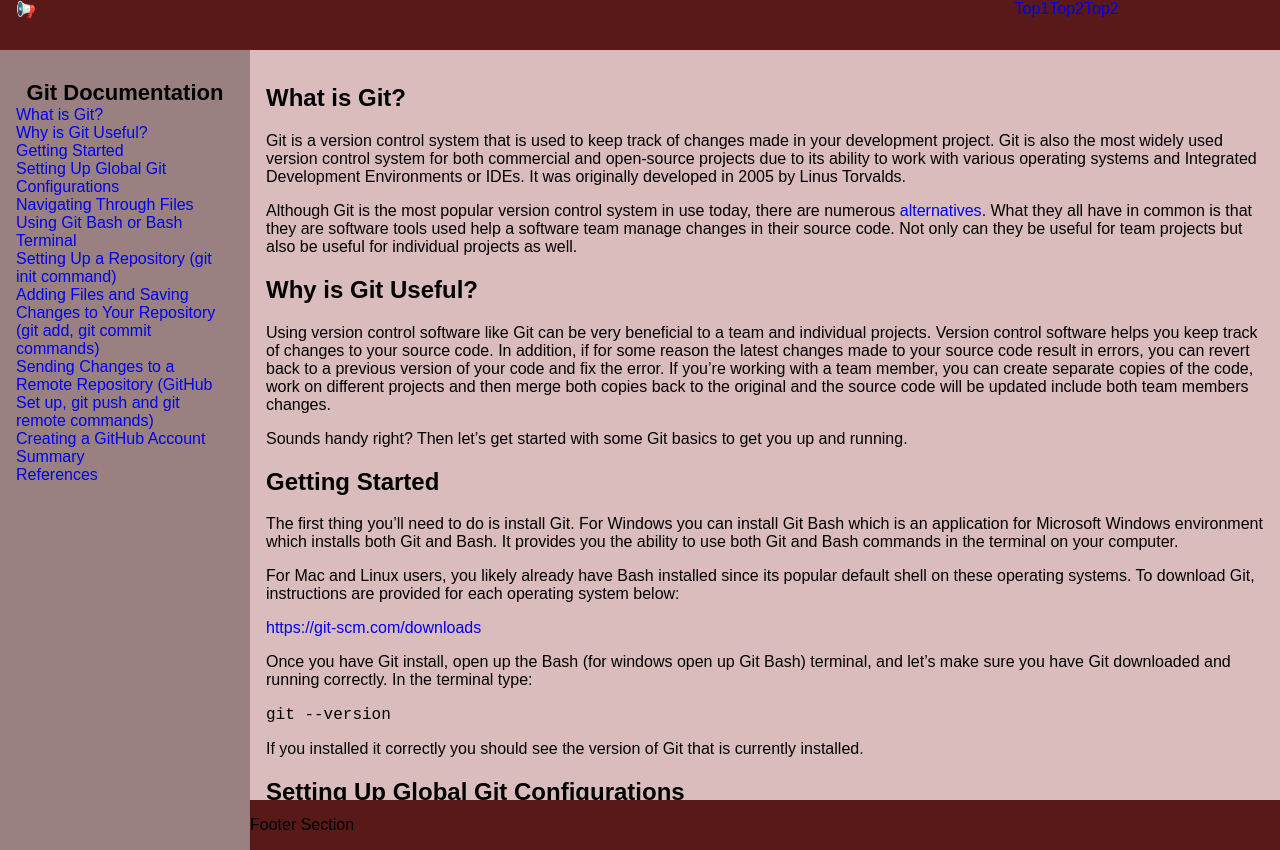
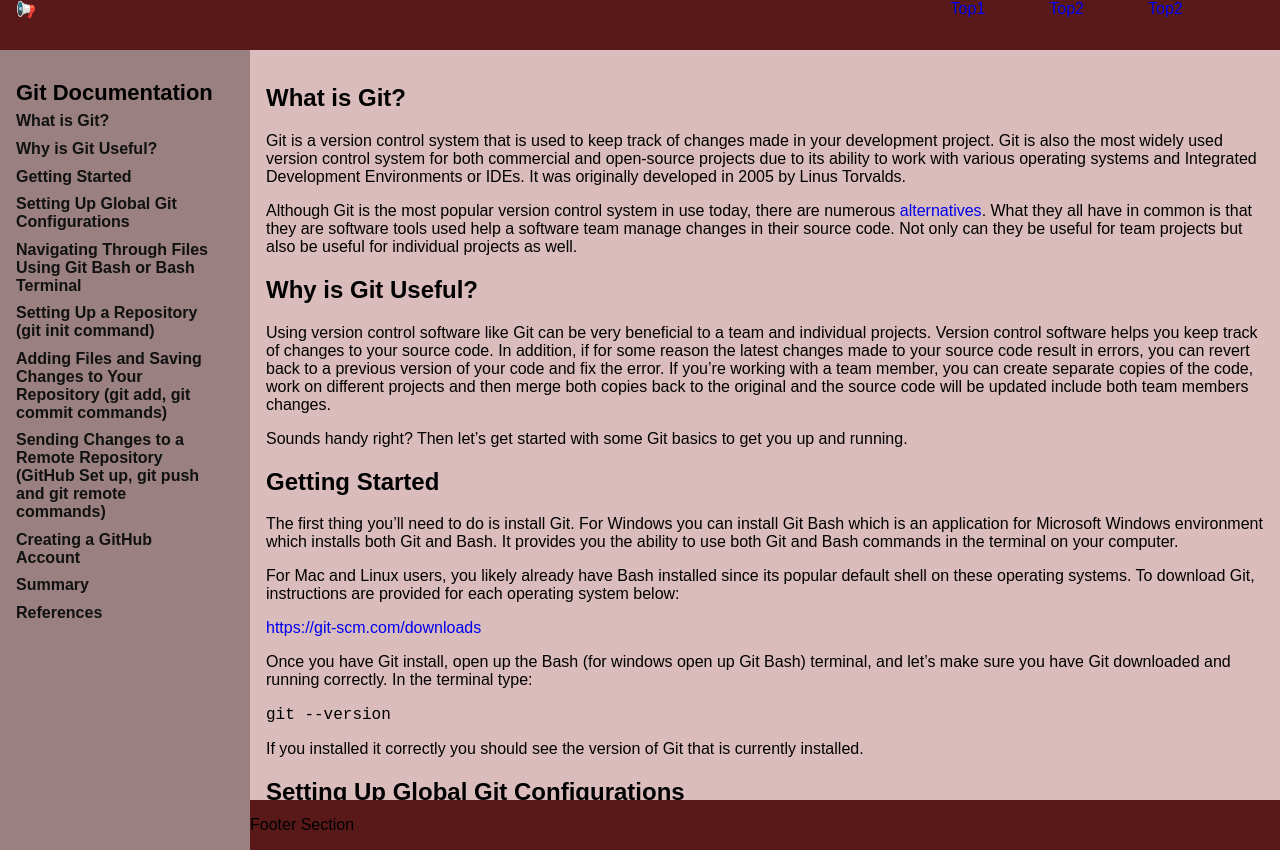
Before and after one commit to ammartin8/technical-doc-page, a plain HTML site: page index.html in a window 1280 px wide. Drawn offline with Linux system fonts and the light colour scheme.

Commit message:
Styled sidebar nav links

```diff
--- a/css/index.css
+++ b/css/index.css
@@ -50,6 +50,18 @@ div.hamburger-menu {
 ul.top-nav-list {
     grid-area: topnav;
     justify-self: center;
+}
+
+a.nav-link {
+    display: inline-block;
+    font-size: 1em;
+    font-weight: bold;
+    max-width: 200px;
+    color: #111;
+}
+
+a.nav-link:hover {
+    color: rgb(82, 16, 16)
 }
 
 /*Used to hide links in small screens*/
@@ -153,14 +165,12 @@ div#footer-section {
 
     ul.top-nav-list li,
     ul.top-nav-list a {
-        /* margin: 0 1em 0 1em; */
-
+        margin: 0 1em 0 1em;
     }
 
-    a.nav-link {
-        display: inline-block;
-        font-size: 1em;
-        max-width: 200px;
+    ul.sidebar-list li,
+    ul.sidebar-list a {
+        margin: .2em 0;
     }
 
     /*Sidebar Styling*/
@@ -177,10 +187,10 @@ div#footer-section {
     }
 
     header.sidebar-title {
-        align-self: center;
+        align-self: left;
         font-weight: bold;
         font-size: 22px;
-        max-width: 100%;
+        width: 100%;
     }
 
 
```
